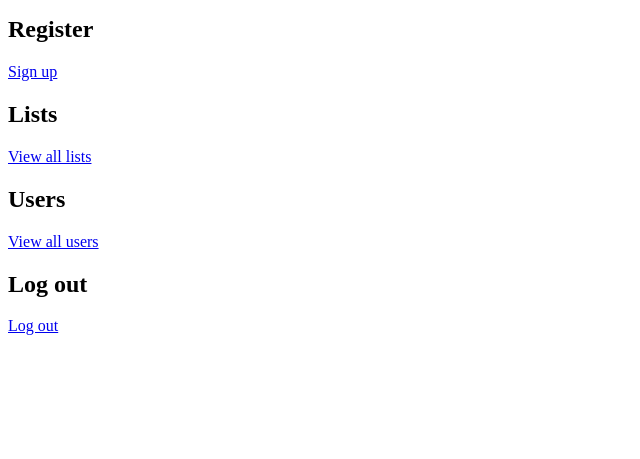
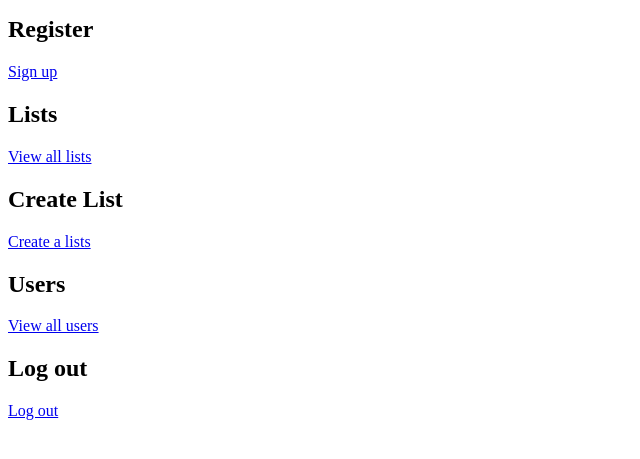
Before and after one commit to kelly4strength/go-there-list, a Flask app: page / in a window 1280 px wide. Shown: the part 207-666 px from the top of the page, without its empty margins (0-640 px from the left). Run offline with Flask 2, Linux system fonts and the light colour scheme; some libraries are stand-ins or nearby versions.

Commit message:
working on create list page

```diff
--- a/server.py
+++ b/server.py
@@ -43,9 +43,15 @@ def all_lists():
 
 @app.route('/login')
 def login():
-    """Take users to page where they have the option to login or register"""
+    """Send user to login page"""
 
     return render_template("login.html")
+
+@app.route('/create_list')
+def create_list():
+    """Send user to list creation page"""
+
+    return render_template("create_list.html")
 
 
 @app.route('/register')
@@ -53,6 +59,66 @@ def register():
     """Send user to registration page"""
 
     return render_template("register.html")
+
+
+@app.route('/user_add', methods=["POST"])
+def user_add():
+    """add new users to dbase"""
+    # ADD a Flask flash message
+
+    email = request.form.get("email")
+    password = request.form.get("password")
+    user_name = request.form.get("user_name")
+
+    if User.query.filter_by(email=email).first() == None:
+        new_user = User(email=email,
+                        password=password,
+                        user_name=user_name)
+        db.session.add(new_user)
+        db.session.commit()
+
+        flash("User " + email + " is now registered")
+
+        session['current_user'] = new_user.user_id
+
+    return render_template("homepage.html")
+    # want this to reroute you to your user detail page?
+    #maybe need to add a query in here... like /lists
+    # return render_template("user_detail.html")
+    # return render_template("user_detail.html", user=user, lists=lists)
+
+@app.route('/user_validation', methods=["POST"])
+def user_validation():
+    """Validate user login"""
+
+    email = request.form.get("email")
+    password = request.form.get("password")
+
+    user = User.query.filter_by(email=email).first()
+
+    if user == None:
+        flash("Looks like you need to register")
+        return render_template("register.html")
+    elif user.password == password:
+        session['current_user'] = user.user_id
+        print session
+        flash("User " + email + " signed in")
+        #should this also rereout to the user detail page?
+        return render_template("homepage.html")
+    else:
+        flash("Password doesn't match. Try 1234")
+        return render_template("login.html")
+
+@app.route('/logout')
+def log_user_out_of_session():
+    """remove user from session"""
+
+    session.clear()
+    # print session
+    flash("you have logged out")
+    # print session
+
+    return render_template("homepage.html")
 
 
 @app.route('/users/<int:user_id>')
@@ -66,11 +132,11 @@ def user_page(user_id):
 
     return render_template("user_detail.html", user=user, lists=lists)
 
-# MAKE THIS for Lists
 @app.route('/lists/<int:list_id>')
 def list_details(list_id):
     """Take user to a page that displays a list"""
 
+#queries here are to give the jinja the info it needs to render on the page?
     list = List.query.filter_by(list_id=list_id).first()
     # session['current_list'] = list.list_id
 
@@ -80,9 +146,43 @@ def list_details(list_id):
     return render_template("list_detail.html", list=list, items=items)
 
 # MAKE THIS for adding lists
-# @app.route('/rate', methods=["POST"])
-# def rate_movie():
-#     """rate movie in db"""
+@app.route('/create_a_list', methods=["GET"])
+def create_list():
+    """create list as logged in user that saves to the db"""
+
+    list_name = request.args.get ("list_name")
+    location_name = request.args.get("location_name")
+    category_name = request.args.get("category_name")
+    item_name = request.args.get ("item_name")
+    item_address = request.args.get ("item_address")
+    item_comments = request.args.get ("item_comments")
+
+
+    # new_list = List(list_name=list_name)
+    # new_item = Location(location_name=location_name)
+    # new_category = Category(category_name=category_name)
+    # new_item = Item(item_name=item_name,
+    #                     item_address=item_address,
+    #                     item_comments=item_comments)
+
+    # db.session.add(new_list)
+    # db.session.commit()
+
+    return render_template("create_list.html")
+    # render_template("list_detail.html",
+    #                     list_name=list_name,
+    #                     location_name=location_name,
+    #                     category_name=category_name,
+    #                     item_name=item_name,
+    #                     item_address=item_address,
+    #                     item_comments=item_comments)
+
+# Button - create_list
+# user clicks Button
+# taken to new page at (create_list.html)
+# user fills in info
+# clicks submit
+# data from form is saved to db
 
 #     movie_id = session['current_movie']
 
@@ -113,61 +213,6 @@ def list_details(list_id):
 #     return render_template("movie_detail.html", movie=movie, ratings=ratings)
 
 
-@app.route('/user_add', methods=["POST"])
-def user_add():
-    """add new users to dbase"""
-    # ADD a Flask flash message
-
-    email = request.form.get("email")
-    password = request.form.get("password")
-    user_name = request.form.get("user_name")
-
-    if User.query.filter_by(email=email).first() == None:
-        new_user = User(email=email,
-                        password=password,
-                        user_name=user_name)
-        db.session.add(new_user)
-        db.session.commit()
-
-        flash("User " + email + " is now registered")
-
-        session['current_user'] = new_user.user_id
-
-    return render_template("homepage.html")
-
-@app.route('/user_validation', methods=["POST"])
-def user_validation():
-    """Validate user login"""
-
-    email = request.form.get("email")
-    password = request.form.get("password")
-
-    user = User.query.filter_by(email=email).first()
-
-    if user == None:
-        flash("Looks like you need to register")
-        return render_template("register.html")
-    elif user.password == password:
-        session['current_user'] = user.user_id
-        print session
-        flash("User " + email + " signed in")
-        return render_template("homepage.html")
-    else:
-        flash("Password doesn't match. Try 1234")
-        return render_template("sign_in.html")
-
-@app.route('/logout')
-def log_user_out_of_session():
-    """remove user from session"""
-
-    session.clear()
-    # print session
-    flash("you have logged out")
-    # print session
-
-    return render_template("homepage.html")
-
-
 if __name__ == "__main__":
     # We have to set debug=True here, since it has to be True at the point
     # that we invoke the DebugToolbarExtension
--- a/templates/homepage.html
+++ b/templates/homepage.html
@@ -13,6 +13,9 @@
 			<h2>Lists</h2>
 			<p><a href="/lists">View all lists</a></p>
 
+			<h2>Create List</h2>
+			<p><a href="/create_list">Create a lists</a></p>
+
 			<h2>Users</h2>
 			<p><a href="/users">View all users</a></p>
 
```
Also changed, not shown: 1 other file.
